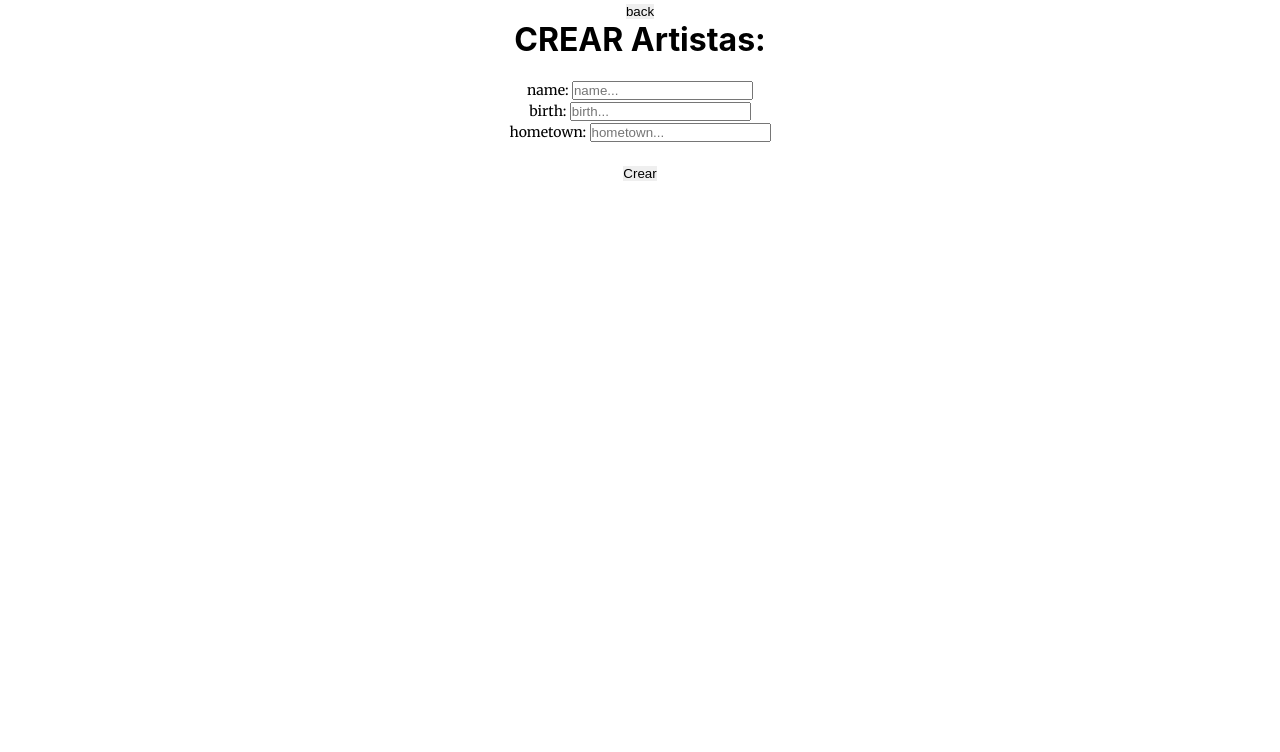
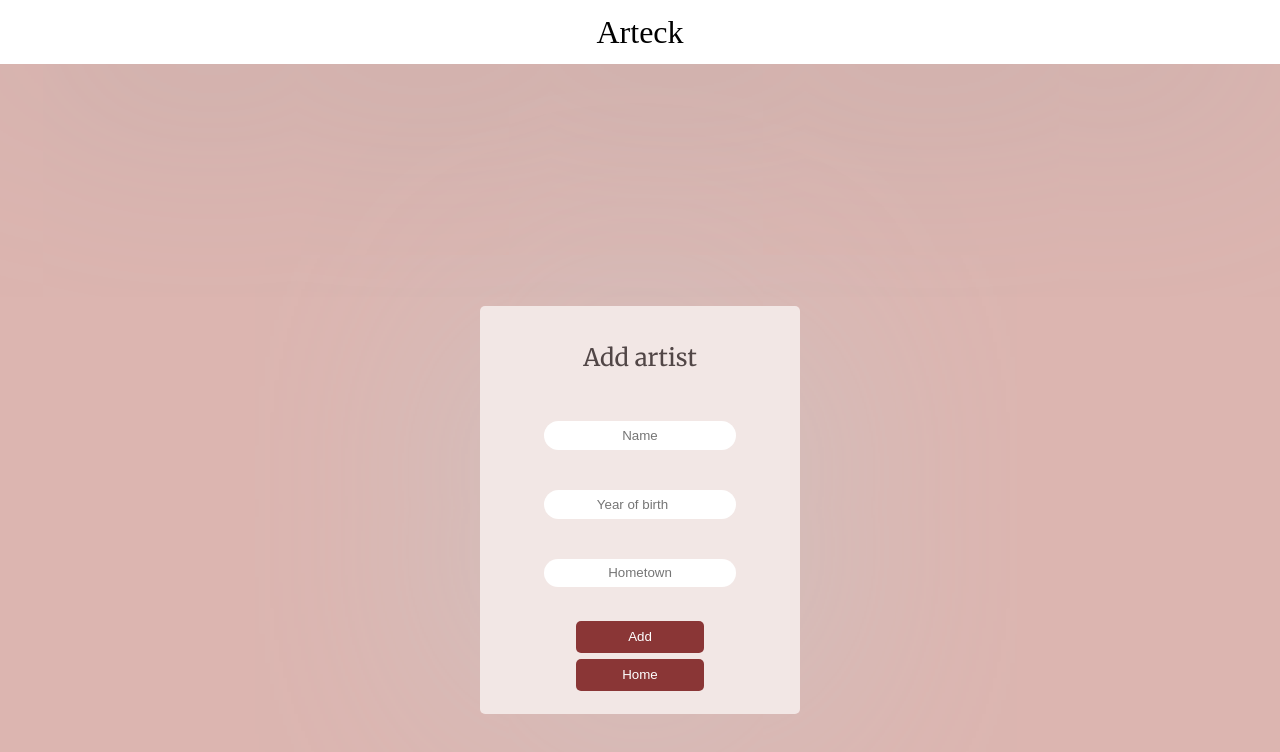
Before and after one commit to danidieep/PF-HENRY, a React (Create React App) app in the folder client/: page /PostArtist in a window 1280 px wide. Shown: the top 752 px of the page. Built offline with nearby package versions, Linux system fonts and the light colour scheme; no server answers; a web font is replaced by a local one.

Commit message:
todos los forms con ccs

```diff
--- a/client/src/components/ArtistsPost.jsx
+++ b/client/src/components/ArtistsPost.jsx
@@ -2,6 +2,8 @@ import React, { Fragment } from "react";
 import { useDispatch } from "react-redux";
 import { postArtists } from "../actions/index";
 import { useState } from "react";
+import styles from "./ModulesCss/LogIn.module.css";
+import { Link } from "react-router-dom";
 
 export default function ArtistsPost() {
   const dispatch = useDispatch();
@@ -46,52 +48,52 @@ export default function ArtistsPost() {
   const user = JSON.parse(localStorage.getItem("user"));
 
   return (
-    <Fragment>
-      <button onClick={() => (window.location.href = "/MainPage")}>back</button>
+    <div className={styles.containerAll}>
+      <div className={styles.header}>
+        <h1 className={styles.logoForm}>Arteck</h1>
+      </div>
+      <div className={styles.containerResetPw}>
 
-      <form onSubmit={(e) => handleSubmit(e)}>
-        <h1>CREAR Artistas:</h1>
-        <br />
-        {/* -------------------------   TITLE       */}
-        <label>name: </label>
+        <div className={styles.formContainer}>
+          <form>
+            <h2 className={styles.LoginMsg}>Add artist</h2>
+            <div className={styles.optForm}>
               <input
                 type="input"
                 name="name"
                 value={input.name}
-          placeholder="name..."
+                placeholder="Name"
                 onChange={(e) => {
                   handleChange(e);
                 }}
               />
               {errors.name && <p>{errors.name}</p>}
-
+            </div>
             <br />
 
-        {/* -------------------------   date       */}
-        <label>birth: </label>
+            <div className={styles.optForm}>
               <input
                 type="number"
                 name="birthday"
                 value={input.birthday}
                 autoComplete="off"
-          placeholder="birth..."
+                placeholder="Year of birth"
                 onChange={(e) => {
                   handleChange(e);
                 }}
               />
               {errors.birthday && <p>{errors.birthday}</p>}
-
+            </div>
             <br />
 
             {/* -------------------------   collecting_institution       */}
-        <div>
-          <label>hometown: </label>
+            <div className={styles.optForm}>
               <input
                 type="input"
                 name="hometown"
                 value={input.hometown}
                 autoComplete="off"
-            placeholder="hometown..."
+                placeholder="Hometown"
                 onChange={(e) => {
                   handleChange(e);
                 }}
@@ -101,13 +103,15 @@ export default function ArtistsPost() {
               )}
             </div>
             <br />
-        <button
-          type="submit"
-          onClick={(e) => handleSubmit(e, user[0].role ? user[0].role : null)}
-        >
-          Crear
-        </button>
+            <button className={styles.buttonRegister} type="submit" onClick={(e) => handleSubmit(e)}>
+              Add
+            </button><br />
+            <Link to='/MainPage'>
+              <button className={styles.buttonRegister}>Home</button>
+            </Link>
           </form>
-    </Fragment>
-  );
+        </div>
+      </div>
+    </div>
+  )
 }
--- a/client/src/components/ResetPassword.jsx
+++ b/client/src/components/ResetPassword.jsx
@@ -58,6 +58,7 @@ export default function ResetPassword() {
             </div>
             <div className={styles.optForm}>
               <input
+                type='password'
                 name="password"
                 value={input.password}
                 autoComplete="off"
@@ -69,6 +70,7 @@ export default function ResetPassword() {
             </div>
             <div className={styles.optForm}>
               <input
+                type='password'
                 name="confirm_password"
                 value={input.confirm_password}
                 autoComplete="off"
```
Lines whose indentation alone changed are shown as unchanged.
